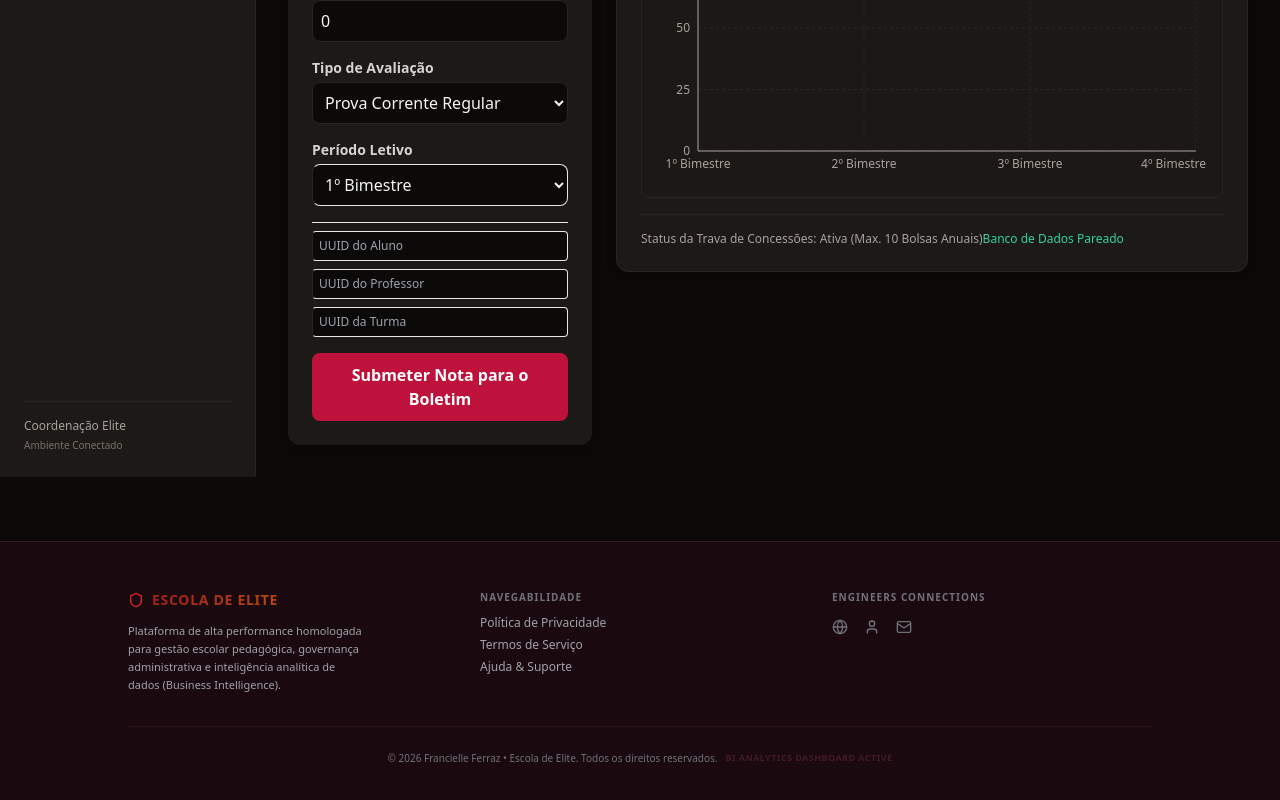
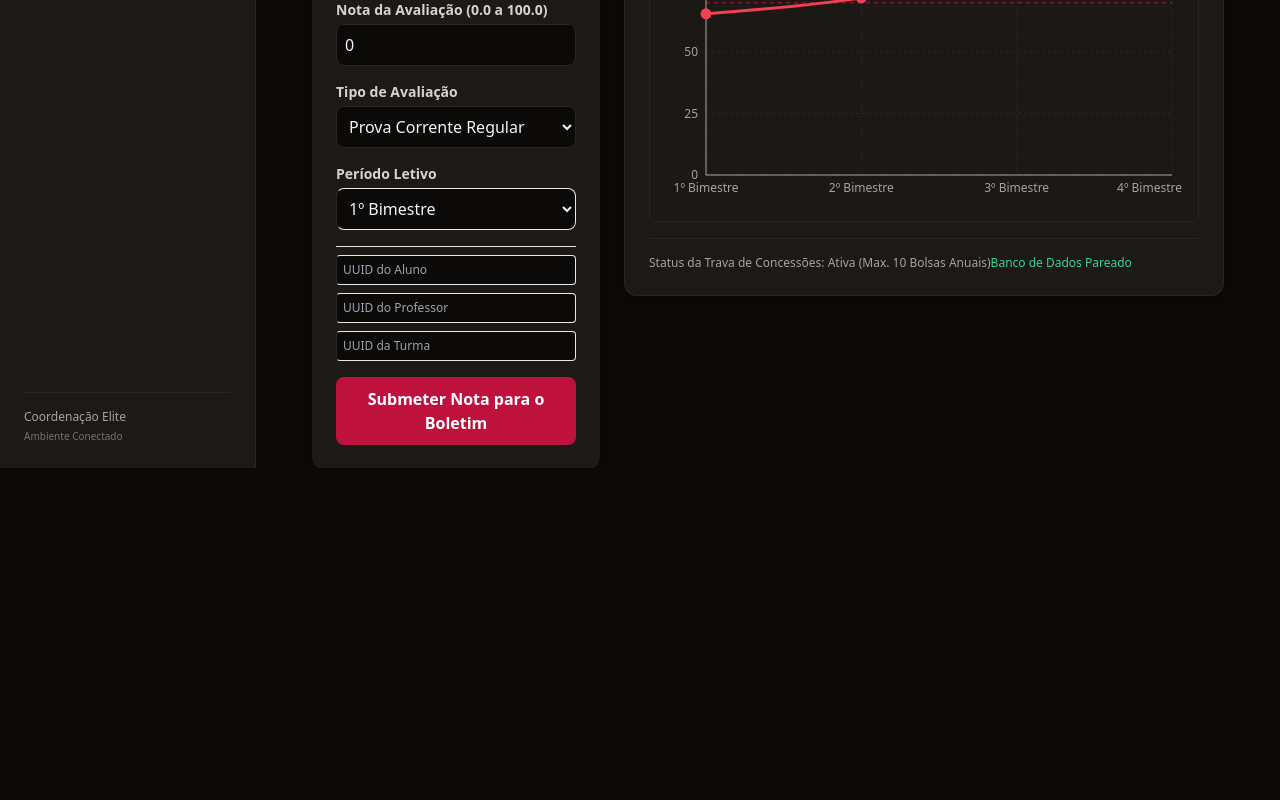
Before and after one commit to franferrazdev/school-management-dashboard, a Next.js app: page /dashboard in a window 1280 px wide. Shown: the part 332-1132 px from the top of the page. After the commit the page ends 800 px from the top, so only its background shows below. Built offline with nearby package versions, Linux system fonts and the light colour scheme.

Commit message:
fix(layout): structural sidebar grid separation and dashboard inline sticky footer positioning

```diff
--- a/src/app/dashboard/layout.tsx
+++ b/src/app/dashboard/layout.tsx
@@ -1,5 +1,6 @@
 "use client";
 
+import { Footer } from "@/modules/grades/presentation/components/Footer";
 import Link from "next/link";
 import { usePathname } from "next/navigation";
 
@@ -17,7 +18,7 @@ export default function DashboardLayout({
   ];
 
   return (
-    <div className="min-h-screen flex flex-col md:flex-row bg-stone-950 text-stone-100">
+    <div className="h-screen flex flex-col md:flex-row bg-stone-950 text-stone-100">
       {/* Barra Lateral de Navegação (Sidebar) */}
       <aside className="w-full md:w-64 bg-stone-900 border-r border-stone-800 p-6 flex flex-col justify-between gap-6">
         <div className="space-y-6">
@@ -50,18 +51,22 @@ export default function DashboardLayout({
           </nav>
         </div>
 
-        <footer className="border-t border-stone-800 pt-4 flex flex-col gap-1">
+        <div className="border-t border-stone-800 pt-4 flex flex-col gap-1">
           <span className="text-xs text-stone-400 font-medium block">
             Coordenação Elite
           </span>
           <span className="text-[10px] text-stone-500 block">
             Ambiente Conectado
           </span>
-        </footer>
+        </div>
       </aside>
 
       {/* Área de Conteúdo Principal Dedicada às Tela */}
-      <div className="flex-1 overflow-y-auto">{children}</div>
+      <div className="flex-1 flex-col h-full overflow-y-auto">
+        <div className="flex-1 p-6">{children}</div>
+        <Footer />
+      </div>
+
     </div>
   );
 }
--- a/src/app/layout.tsx
+++ b/src/app/layout.tsx
@@ -43,10 +43,9 @@ export default function RootLayout({
   return (
     <html lang="pt-BR" className="scroll-smooth">
       <body
-        className={`${geistSans.variable} ${geistMono.variable} antialiased bg-stone-950 text-stone-100 min-h-screen`}
+        className={`${geistSans.variable} ${geistMono.variable} antialiased bg-stone-950 text-stone-100 min-h-screen flex flex-col`}
       >
-        <main className="flex-1 min-h-screen flex flex-col">{children}</main>
-        <Footer />
+        <main className="flex-1 flex flex-col w-full">{children}</main>
       </body>
     </html>
   );
--- a/src/modules/grades/presentation/components/Footer.tsx
+++ b/src/modules/grades/presentation/components/Footer.tsx
@@ -6,7 +6,7 @@ export function Footer() {
   const currentYear = new Date().getFullYear();
 
   return (
-    <footer className="w-full bg-[#1A0A0F] border-t border-[#3A1522] mt-16 px-6 py-12 flex flex-col items-center justify-center">
+    <footer className="w-full bg-[#1A0A0F] border-t border-[#3A1522] mt-auto px-6 py-12 flex flex-col items-center justify-center">
       <div className="w-full max-w-5xl grid grid-cols-1 sm:grid-cols-3 gap-8 pb-8 border-b border-[#2C101B]">
         {/* Branding Administrativo */}
         <div className="flex flex-col gap-3">
```
